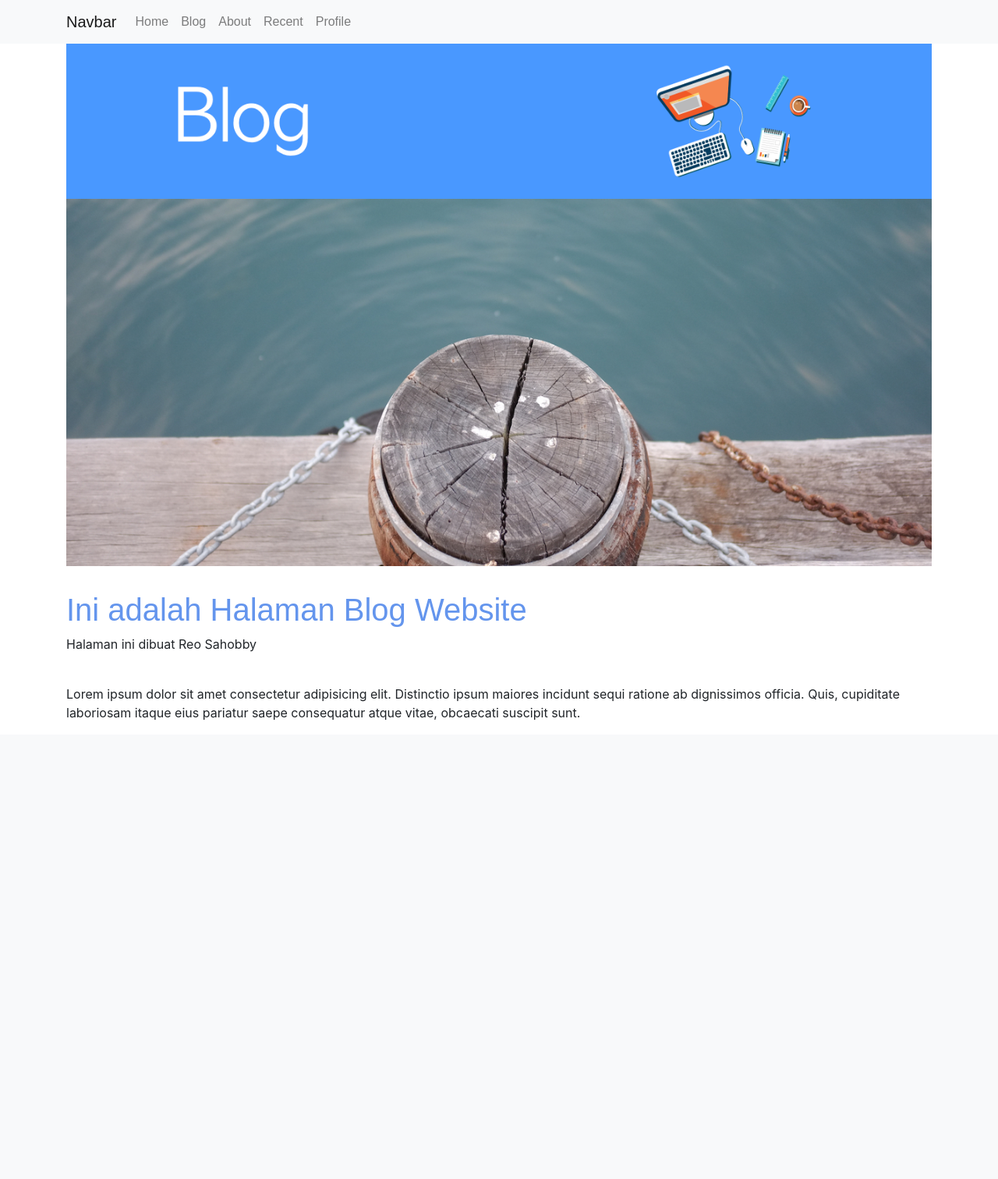
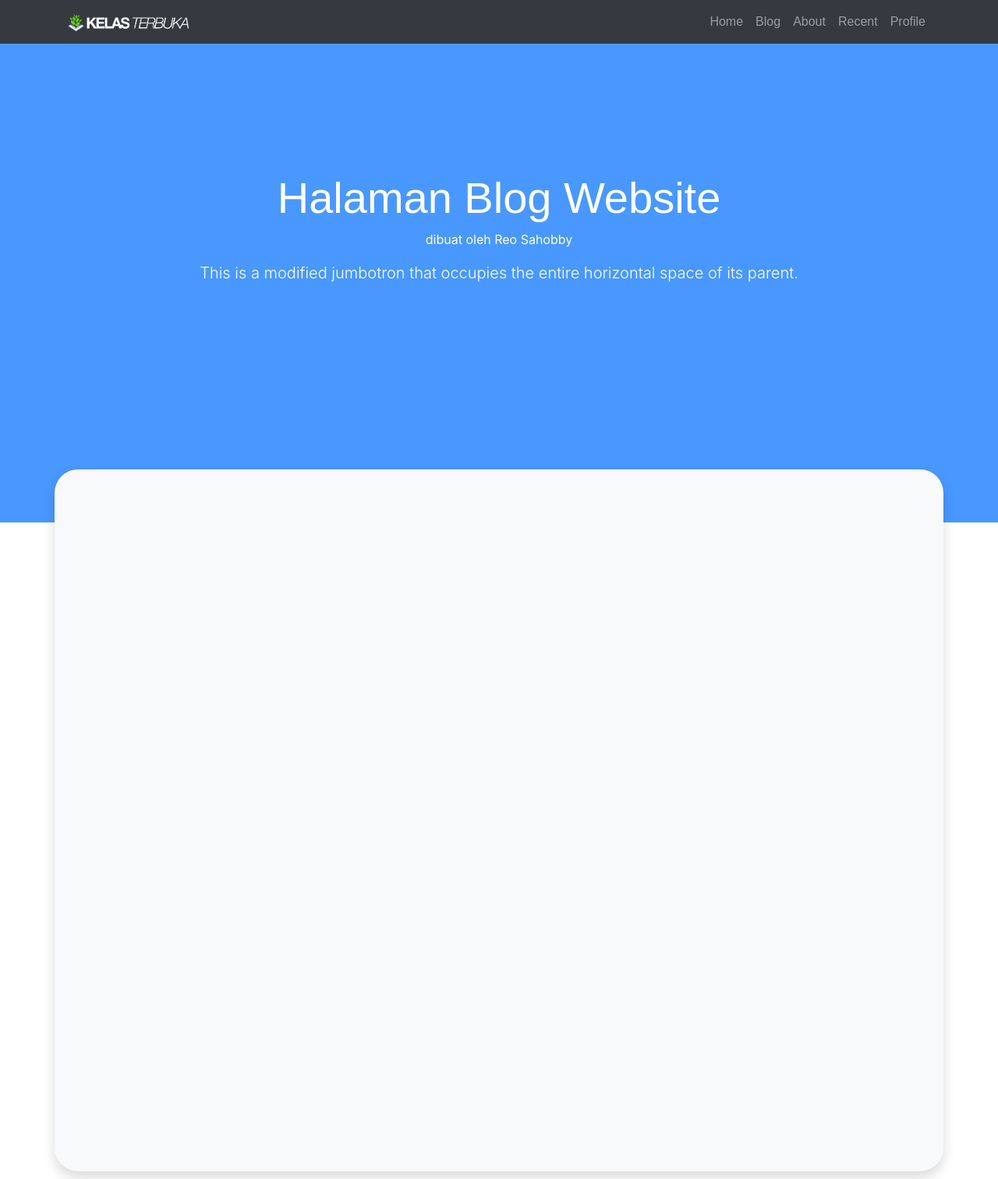
Before and after one commit to rshby/Belajar-Django, a Django app: page /blog/ in a window 1280 px wide. Shown: the whole page at 78% size. Before the commit the page ends 923 px from the top, so only its background shows below. Run offline with Django 3.2, Linux system fonts and the light colour scheme; some libraries are stand-ins or nearby versions.

Commit message:
Update blue print index di => base.html

```diff
--- a/Latihan1/blog/static/blog/css/styles.css
+++ b/Latihan1/blog/static/blog/css/styles.css
@@ -1,3 +1,24 @@
 h1 {
-    color: cornflowerblue;
+    color: #555;
+    font-family: Arial;
 }
+
+.isi-konten {
+    border-radius: 30px;
+}
+
+.jumbotron {
+    background-image: url("/static/blog/img/banner_blog.png");
+    background-position: center;
+    background-size: cover;
+    height: 670px;
+    padding: 0;
+}
+
+.navbar {
+    font-family: Arial;
+}
+
+nav img {
+    height: 26px;
+}
--- a/Latihan1/blog/templates/blog/index.html
+++ b/Latihan1/blog/templates/blog/index.html
@@ -1,48 +1,17 @@
-{% load static%}
-<!doctype html>
-<html lang="en">
-  <head>
-    <!-- Required meta tags -->
-    <meta charset="utf-8">
-    <meta name="viewport" content="width=device-width, initial-scale=1, shrink-to-fit=no">
+{% extends 'base.html' %}
+{% load static %}
 
-    <!-- Bootstrap CSS -->
-    <link rel="stylesheet" href="https://stackpath.bootstrapcdn.com/bootstrap/4.5.0/css/bootstrap.min.css" integrity="sha384-9aIt2nRpC12Uk9gS9baDl411NQApFmC26EwAOH8WgZl5MYYxFfc+NcPb1dKGj7Sk" crossorigin="anonymous">
-    <link rel="stylesheet" href=" {% static 'css/styles.css' %} ">
-    <link rel="stylesheet" href=" {% static css_app %}">
+{% block app_css %}
+<link rel="stylesheet" href=" {% static 'blog/css/styles.css' %}">
+{% endblock app_css %}
 
-    <title>{{ judul }}</title>
-  </head>
-  <body>
-      <nav class="navbar navbar-expand-lg navbar-light bg-light">
-        <div class="container">
-            <a class="navbar-brand" href="#">Navbar</a>
-            <button class="navbar-toggler" type="button" data-toggle="collapse" data-target="#navbarNavAltMarkup" aria-controls="navbarNavAltMarkup" aria-expanded="false" aria-label="Toggle navigation">
-              <span class="navbar-toggler-icon"></span>
-            </button>
-            <div class="collapse navbar-collapse" id="navbarNavAltMarkup">
-              <div class="navbar-nav">
-                  {% for link, nama in menu %}
-                  <a class="nav-item nav-link" href="{{link}}">{{nama}}</a>
-                  {% endfor %}
-              </div>
-            </div>
-        </div>
-      </nav>
-    <div class="container">
-      <div class="jumbotron jumbotron-fluid">
-        <img style="width: 100%;" src="{% static gambar %}" alt="">
-      </div>
-        <h1>Ini adalah {{judul}}</h1>
-        <p>Halaman ini dibuat {{ coder }}</p>
-        <br>
-        <p>Lorem ipsum dolor sit amet consectetur adipisicing elit. Distinctio ipsum maiores incidunt sequi ratione ab dignissimos officia. Quis, cupiditate laboriosam itaque eius pariatur saepe consequatur atque vitae, obcaecati suscipit sunt.</p>
-    </div>
+{% block header %}
+<h1 style="padding-top: 220px;" class="display-4 text-white">{{judul}}</h1>
+<p>dibuat oleh {{coder}}</p>
+{% endblock header %}
 
-    <!-- Optional JavaScript -->
-    <!-- jQuery first, then Popper.js, then Bootstrap JS -->
-    <script src="https://code.jquery.com/jquery-3.5.1.slim.min.js" integrity="sha384-DfXdz2htPH0lsSSs5nCTpuj/zy4C+OGpamoFVy38MVBnE+IbbVYUew+OrCXaRkfj" crossorigin="anonymous"></script>
-    <script src="https://cdn.jsdelivr.net/npm/popper.js@1.16.0/dist/umd/popper.min.js" integrity="sha384-Q6E9RHvbIyZFJoft+2mJbHaEWldlvI9IOYy5n3zV9zzTtmI3UksdQRVvoxMfooAo" crossorigin="anonymous"></script>
-    <script src="https://stackpath.bootstrapcdn.com/bootstrap/4.5.0/js/bootstrap.min.js" integrity="sha384-OgVRvuATP1z7JjHLkuOU7Xw704+h835Lr+6QL9UvYjZE3Ipu6Tp75j7Bh/kR0JKI" crossorigin="anonymous"></script>
-  </body>
-</html>
+{% block konten %}
+<div class="row" style="height: 900px;">
+
+</div>
+{% endblock konten %}
--- a/Latihan1/blog/views.py
+++ b/Latihan1/blog/views.py
@@ -9,7 +9,7 @@ def index(request): #=> index untuk si blog
     context = {
         "judul" : "Halaman Blog Website",
         "coder" : "Reo Sahobby",
-        "menu" : [
+        "nav" : [
             ["/","Home"],
             ["/blog","Blog"],
             ["/about", "About"],
@@ -25,7 +25,7 @@ def recent(request):
     context = {
         "judul" : "Halaman Recent Apps",
         "coder" : "Reo S",
-        "menu" : [
+        "nav" : [
             ["/blog","Blog"],
             ["/blog/profile", "Profile"]
         ],
@@ -38,7 +38,7 @@ def profile(request):
         "judul" : "Halaman Profil Penulis",
         "coder" : "Reo Sahobby",
         "alamat" : "Klaten",
-        "menu" : [
+        "nav" : [
             ["/blog","Blog"],
             ["/blog/recent", "Recent"]
         ],
--- /dev/null
+++ b/Latihan1/templates/base.html
@@ -0,0 +1,46 @@
+{% load static%}
+<!doctype html>
+<html lang="en">
+  <head>
+    <!-- Required meta tags -->
+    <meta charset="utf-8">
+    <meta name="viewport" content="width=device-width, initial-scale=1, shrink-to-fit=no">
+
+    <!-- Bootstrap CSS -->
+    {% include 'snippets/bootstraps.html' %}
+
+    {% block app_css %}
+
+    {% endblock app_css %}
+
+
+    <title>Hello, world!</title>
+  </head>
+  <body>
+    {% include 'snippets/navbar.html' %}
+      <div class="jumbotron jumbotron-fluid text-center">
+        <div class="container text-white">
+            {% block header %}
+
+            {% endblock header %}
+          <p class="lead">This is a modified jumbotron that occupies the entire horizontal space of its parent.</p>
+        </div>
+      </div>
+      <div class="container-fluid">
+        <div class="container shadow bg-light text-dark isi-konten" style="margin-top: -120px;" id="isiKonten">
+          {% block konten %}
+
+          {% endblock konten %}
+        </div>
+        <div class="container shadow bg-dark text-white isi-konten" style="margin-top: 10px;" id="isiKonten">
+            {% block konten2 %}
+
+            {% endblock konten2 %}
+          </div>
+      </div>
+
+    <!-- Optional JavaScript -->
+    <!-- jQuery first, then Popper.js, then Bootstrap JS -->
+    {% include 'snippets/scripts.html' %}
+  </body>
+</html>
--- /dev/null
+++ b/Latihan1/templates/snippets/bootstraps.html
@@ -0,0 +1,2 @@
+{% load static %}
+<link rel="stylesheet" href="https://stackpath.bootstrapcdn.com/bootstrap/4.5.0/css/bootstrap.min.css" integrity="sha384-9aIt2nRpC12Uk9gS9baDl411NQApFmC26EwAOH8WgZl5MYYxFfc+NcPb1dKGj7Sk" crossorigin="anonymous">
--- /dev/null
+++ b/Latihan1/templates/snippets/navbar.html
@@ -0,0 +1,18 @@
+{% load static %}
+<nav class="navbar navbar-expand-lg navbar-dark bg-dark fixed-top">
+    <div class="container">
+        <a class="navbar-brand" href="/">
+          <img class="gambar_nav" src=" {% static 'img/logo.png' %} " alt="">
+        </a>
+        <button class="navbar-toggler" type="button" data-toggle="collapse" data-target="#navbarNavAltMarkup" aria-controls="navbarNavAltMarkup" aria-expanded="false" aria-label="Toggle navigation">
+          <span class="navbar-toggler-icon"></span>
+        </button>
+        <div class="collapse navbar-collapse" id="navbarNavAltMarkup">
+          <div class="navbar-nav ml-auto">
+              {% for link, nama in nav %}
+              <a class="nav-item nav-link" href="{{link}}">{{nama}}</a>
+              {% endfor %}
+          </div>
+        </div>
+    </div>
+  </nav>
--- /dev/null
+++ b/Latihan1/templates/snippets/scripts.html
@@ -0,0 +1,5 @@
+{% load static %}
+<script src="https://code.jquery.com/jquery-3.5.1.slim.min.js" integrity="sha384-DfXdz2htPH0lsSSs5nCTpuj/zy4C+OGpamoFVy38MVBnE+IbbVYUew+OrCXaRkfj" crossorigin="anonymous"></script>
+<script src="https://cdn.jsdelivr.net/npm/popper.js@1.16.0/dist/umd/popper.min.js" integrity="sha384-Q6E9RHvbIyZFJoft+2mJbHaEWldlvI9IOYy5n3zV9zzTtmI3UksdQRVvoxMfooAo" crossorigin="anonymous"></script>
+<script src="https://stackpath.bootstrapcdn.com/bootstrap/4.5.0/js/bootstrap.min.js" integrity="sha384-OgVRvuATP1z7JjHLkuOU7Xw704+h835Lr+6QL9UvYjZE3Ipu6Tp75j7Bh/kR0JKI" crossorigin="anonymous"></script>
+<script src="{% static 'js/scrolling.js' %}" type="text/javascript"></script>
```
Also changed, not shown: Latihan1/templates/index.html (+18 -50 lines).
